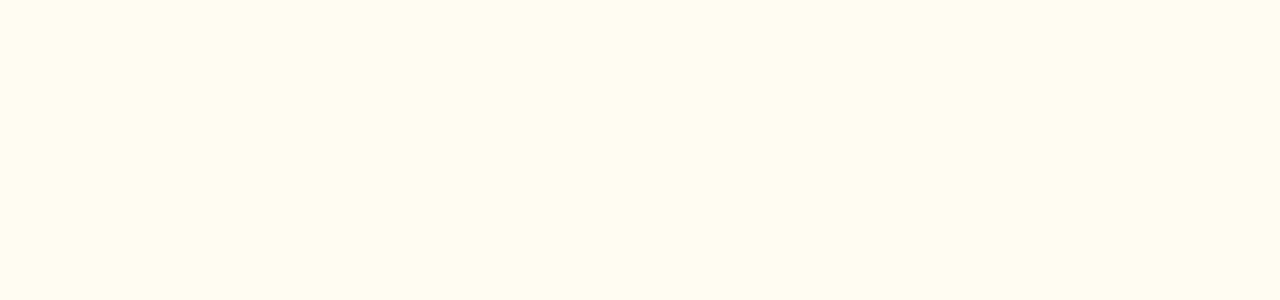
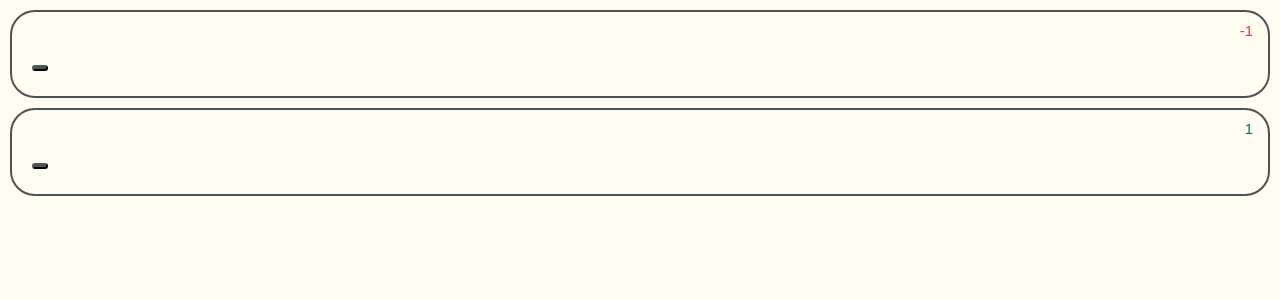
Before and after one commit to kathrinnoack/my-money, a React (Create React App) app: page / in a window 1280 px wide. Shown: the top 300 px of the page. Built offline with nearby package versions, Linux system fonts and the light colour scheme.

Commit message:
add colors to hte amount

```diff
--- a/src/app/App.js
+++ b/src/app/App.js
@@ -1,10 +1,13 @@
 import React from "react";
 import GlobalStyles from "./GlobalStyles";
+import List from "../components/List";
 
 function App() {
   return (
     <div>
       <GlobalStyles />
+      <List amount="-1" />
+      <List amount="1" />
     </div>
   );
 }
--- a/src/components/List.js
+++ b/src/components/List.js
@@ -1,5 +1,6 @@
 import React from "react";
 import styled from "styled-components";
+import PropTypes from "prop-types";
 
 const StyledList = styled.div`
   display: flex;
@@ -21,7 +22,9 @@ const StyledListHead = styled.div`
 
 const StyledDate = styled.div``;
 
-const StyledAmount = styled.div``;
+const StyledAmount = styled.div`
+  color: ${props => (Number(props.amount) > 0 ? "#037B49" : "#DB4141")};
+`;
 
 const StyledDescription = styled.p``;
 
@@ -33,13 +36,16 @@ const StyledTag = styled.button`
 `;
 
 function List({ date, amount, description, tag }) {
+  console.log(typeof Number(amount));
   return (
     <>
       <StyledList>
         <>
           <StyledListHead>
             <StyledDate>{date}</StyledDate>
-            <StyledAmount>{amount}</StyledAmount>
+            <StyledAmount amount={amount}>
+              {amount.replace(".", ",")}
+            </StyledAmount>
           </StyledListHead>
           <StyledDescription>
             {description}
@@ -51,4 +57,9 @@ function List({ date, amount, description, tag }) {
   );
 }
 
+List.propTypes = {
+  description: PropTypes.string.isRequired,
+  tag: PropTypes.string.isRequired
+};
+
 export default List;
```
Also changed, not shown: src/components/List.mdx (+8 -1 lines).
